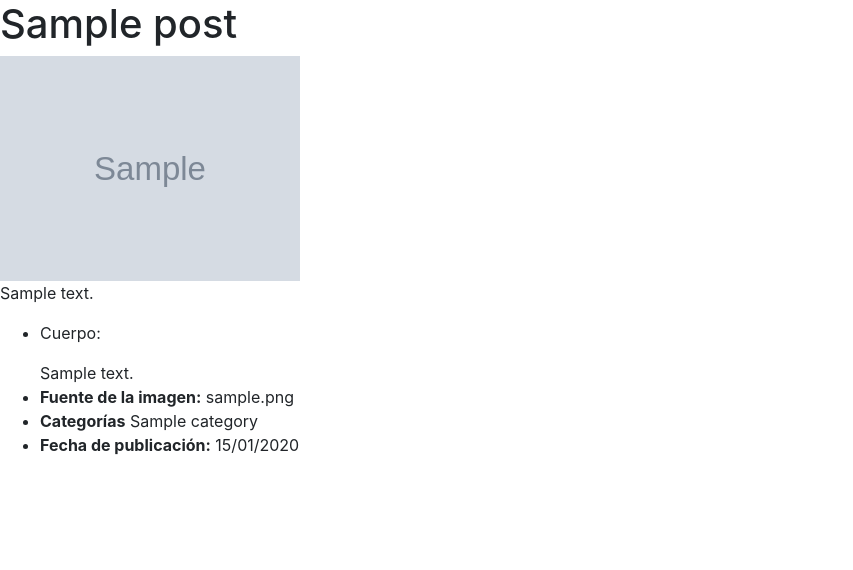
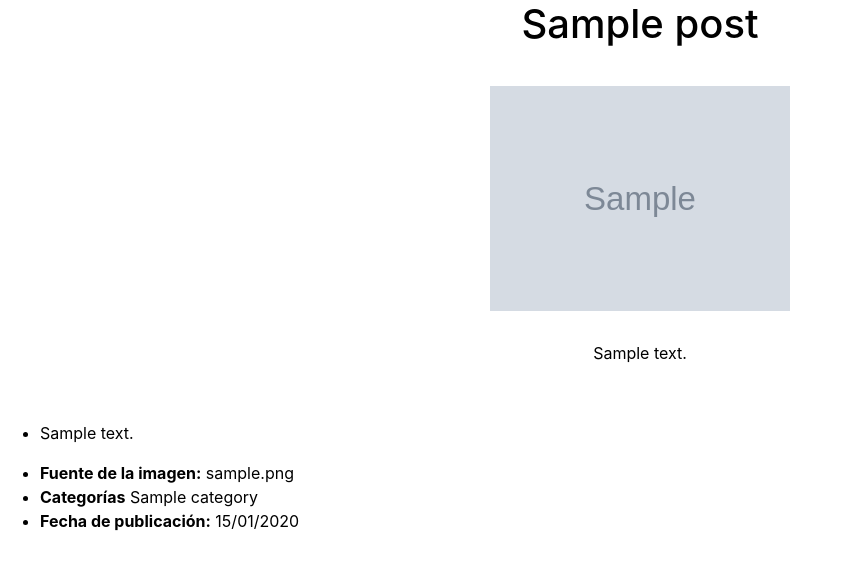
Before and after one commit to josealonso/KC-Modulo-de-Django, a Django app: a page that uses blogs/templates/base.html in a window 1280 px wide. Shown: the part 56-626 px from the top of the page, without its empty margins (0-853 px from the left). Run offline with Django 3.2, Linux system fonts and the light colour scheme; a user stored in the database is signed in; tables that the repository leaves empty hold one stand-in row (values such as "Sample post"); grey boxes marked "Sample" are stand-in pictures; some libraries are stand-ins or nearby versions.

Commit message:
Modified CSS files

```diff
--- a/blogs/static/css/my_styles.css
+++ b/blogs/static/css/my_styles.css
@@ -1,13 +1,23 @@
 
-.clase-color {
-    color: red;
+.article-wrapper {
+    color: black;
+    /* text-align: center; */
 }
 
-.article-wrapper {
+.article-title {
     text-align: center;
-    color: red;
 }
 
-.mi-clase {
-    color: red;
+.image-container {
+    padding: 30px 0 30px 0;
+    text-align: center;
 }
+
+.summary-container {
+    text-align: center;
+    padding-bottom: 40px;
+}
+
+.blogs-list-container {
+    padding-left: 10%;
+}
--- a/blogs/templates/base.html
+++ b/blogs/templates/base.html
@@ -5,6 +5,7 @@
     <meta charset="UTF-8">
     <title>{% block head_title %} Las mejores bitácoras {% endblock %}</title>
     <link rel="stylesheet" href="{% static 'css/bootstrap.min.css' %}">
+    <link rel="stylesheet" href="{% static 'css/my_styles.css' %}">
 </head>
 <body>
     {% include "header.html" %}
--- a/blogs/templates/home.html
+++ b/blogs/templates/home.html
@@ -4,13 +4,14 @@
 {% block stylesheets %}
 
 <!--    <link href="{% static 'css/bootstrap-grid.css' %}" rel="stylesheet"> -->
-    <link href="{% static 'css/my_styles.css' %}" rel="stylesheet">
+
 {% endblock %}
 {% block head_title %} Wordplease {% endblock %}
 
 {% block content %}
 <div class="container">
-  <h1 class="clase-color">Bienvenido a Wordplease</h1>
+  <!-- <h1 class="clase-color">Bienvenido a Wordplease</h1> -->
+  <h1>Bienvenido a Wordplease</h1>
   <section class="article-list ideal">
     <div class="ui-status ideal">
       <div class="row">
--- a/blogs/templates/post_detail.html
+++ b/blogs/templates/post_detail.html
@@ -3,15 +3,15 @@
 
 {% block stylesheets %}
     <link href="{% static 'css/bootstrap-grid.css' %}" rel="stylesheet">
-    <link href="{% static 'css/my_styles.css' %}" rel="stylesheet">
+    <!-- <link href="{% static 'css/my_styles.css' %}" rel="stylesheet"> -->
 {% endblock %}
 
 {% block head_title %} {{ post.title }} {% endblock %}
 {% block content %}
 
 <article class="article">
-    <div class="article-wrapper" style="{text-align: center; font-color:red;}">
-        <h1>{{ post.title }}</h1>
+    <div class="article-wrapper" style="color: black;">
+        <h1 class="article-title">{{ post.title }}</h1>
         <div class="image-container">
             <img src="{{ post.image }}" alt="{{ post.title }}" class="article-img" width="300">
         </div>
@@ -20,10 +20,10 @@
         </div>
 
         <!-- <div class="text-container"> -->
-        <div class="mi-clase" style="font-color: red;">
+        <div>
         <ul>
           <li>
-            <p style="font-color: red;">Cuerpo:</p> {{ post.body }}
+              <p>{{ post.body }} </p>
           </li>
           <li>
             <strong>Fuente de la imagen:</strong> {{ post.image }}
```
Also changed, not shown: blogs/templates/blogs.html (+10 -0 lines).
